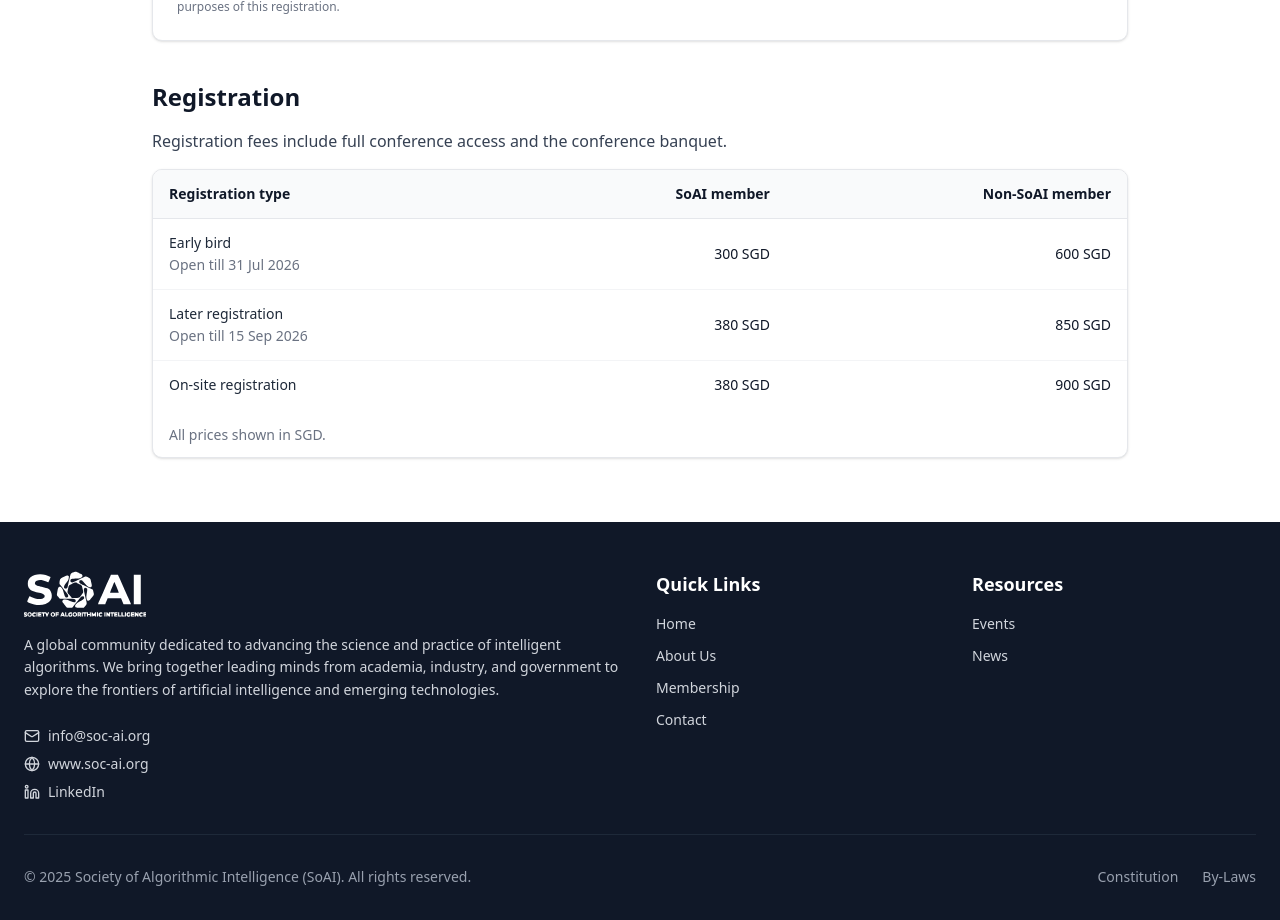
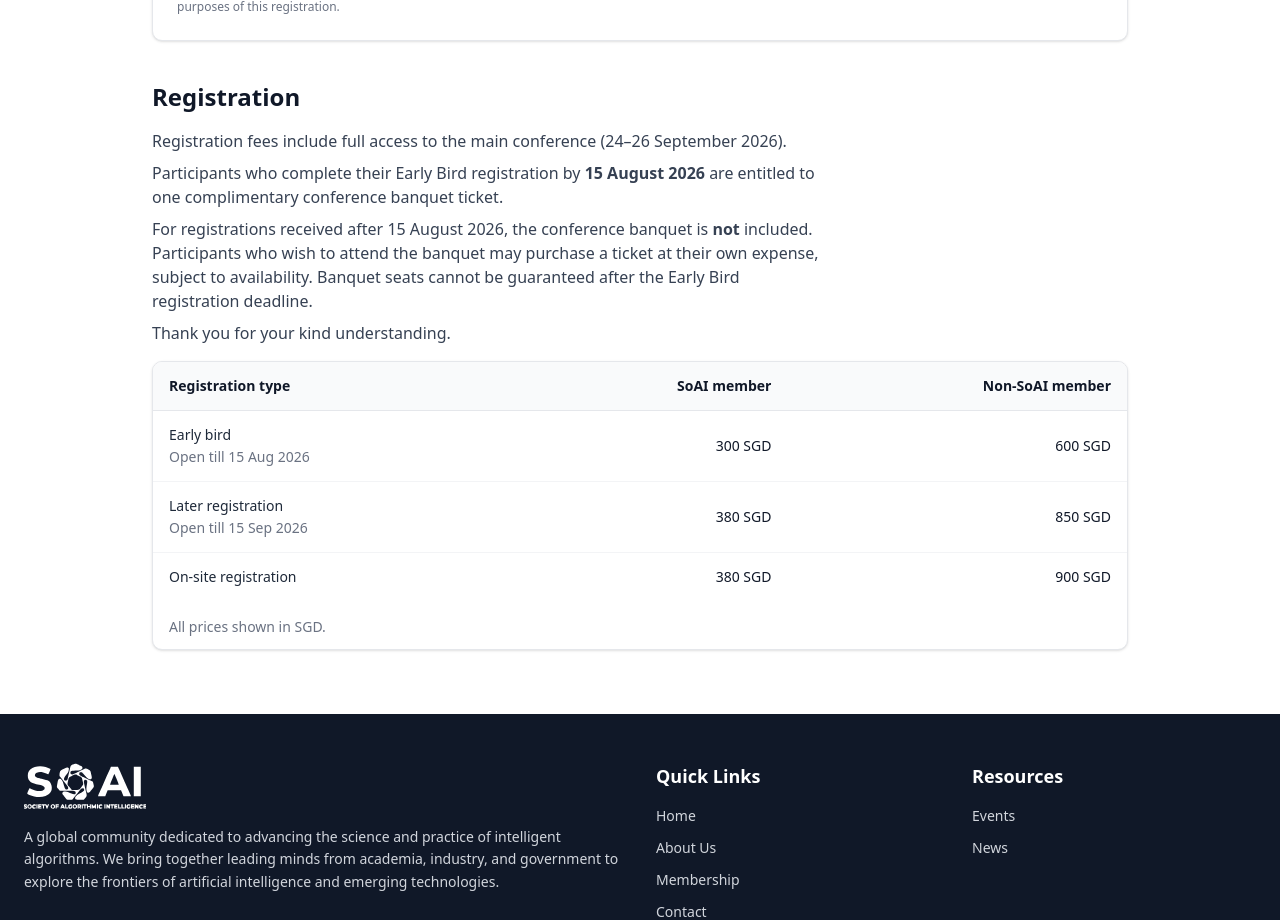
Before and after one commit to Hanmingh/soai, a React (Vite) app: page /events/intelligencex-2026/register in a window 1280 px wide. Shown: the part 1220-2140 px from the top of the page. Built offline with nearby package versions, Linux system fonts and the light colour scheme.

Commit message:
early bird deadline update

```diff
--- a/src/data/prices.ts
+++ b/src/data/prices.ts
@@ -19,8 +19,8 @@ export const intelligenceX2026Prices: PriceTier[] = [
   {
     key: "early",
     label: "Early bird",
-    deadline: "Open till 31 Jul 2026",
-    cutoffDate: "2026-07-31",
+    deadline: "Open till 15 Aug 2026",
+    cutoffDate: "2026-08-15",
     member: {
       amount: 300,
       currency: "SGD",
--- a/src/pages/IntelligenceX2026Registration.tsx
+++ b/src/pages/IntelligenceX2026Registration.tsx
@@ -463,9 +463,20 @@ export default function IntelligenceX2026Registration() {
 
           <section className="space-y-4">
             <h2 className="text-2xl font-semibold text-gray-900">Registration</h2>
-            <p className="text-gray-700 text-sm md:text-base max-w-2xl">
-              Registration fees include full conference access and the conference banquet.
-            </p>
+            <div className="text-gray-700 text-sm md:text-base max-w-2xl space-y-2">
+              <p>Registration fees include full access to the main conference (24–26 September 2026).</p>
+              <p>
+                Participants who complete their Early Bird registration by{" "}
+                <strong>15 August 2026</strong> are entitled to one complimentary conference banquet ticket.
+              </p>
+              <p>
+                For registrations received after 15 August 2026, the conference banquet is{" "}
+                <strong>not</strong> included. Participants who wish to attend the banquet may purchase
+                a ticket at their own expense, subject to availability. Banquet seats cannot be
+                guaranteed after the Early Bird registration deadline.
+              </p>
+              <p>Thank you for your kind understanding.</p>
+            </div>
             <div className="rounded-lg border border-gray-200 bg-white shadow-sm overflow-hidden">
               <Table>
                 <TableHeader>
```
